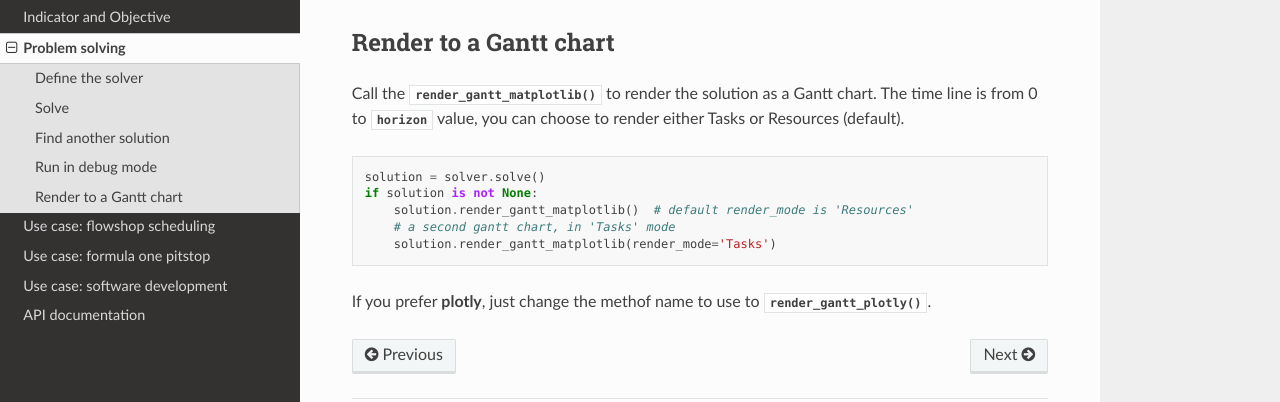
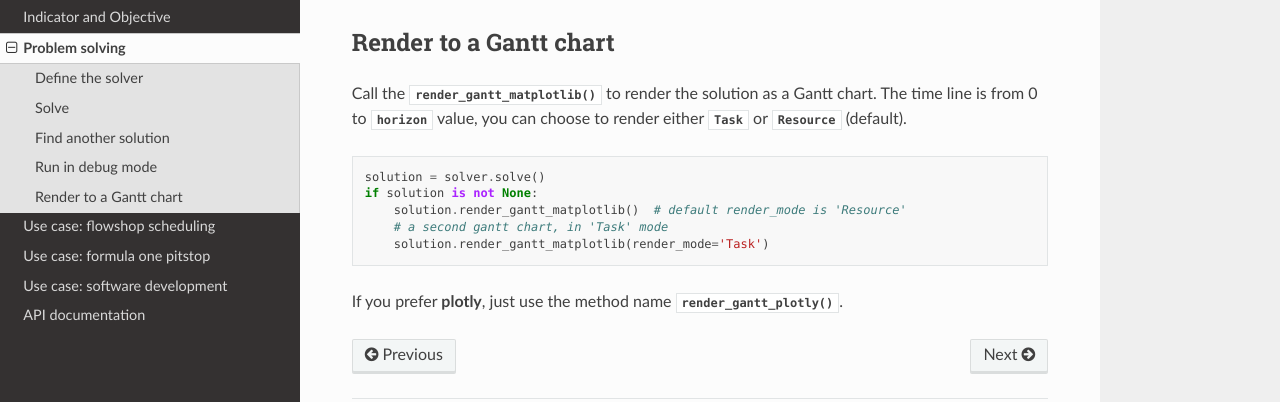
Before and after one commit to tpaviot/ProcessScheduler, a Sphinx documentation site: the page built from doc/solving.rst, in a window 1280 px wide and 900 px high, scrolled down 2095 px. Shown: the part 397-799 px from the top of the window. Built offline with Sphinx 7.4.7 and the Read the Docs theme 2.0.0, drawn with Linux system fonts in a browser that asks for light colours.

Commit message:
Fix API documentation for render_gantt_matplotlib and plotly

```diff
--- a/doc/solving.rst
+++ b/doc/solving.rst
@@ -98,15 +98,14 @@
 Render to a Gantt chart
 -----------------------
 
-Call the :func:`render_gantt_matplotlib` to render the solution as a Gantt chart. The time line is from 0 to :attr:`horizon` value, you can choose to render either Tasks or Resources (default).
+Call the :func:`render_gantt_matplotlib` to render the solution as a Gantt chart. The time line is from 0 to :attr:`horizon` value, you can choose to render either :attr:`Task` or :attr:`Resource` (default).
 
 .. code-block:: python
 
     solution = solver.solve()
     if solution is not None:
-        solution.render_gantt_matplotlib()  # default render_mode is 'Resources'
-        # a second gantt chart, in 'Tasks' mode
-        solution.render_gantt_matplotlib(render_mode='Tasks')
+        solution.render_gantt_matplotlib()  # default render_mode is 'Resource'
+        # a second gantt chart, in 'Task' mode
+        solution.render_gantt_matplotlib(render_mode='Task')
 
-
-If you prefer **plotly**, just change the methof name to use to :func:`render_gantt_plotly`.
+If you prefer **plotly**, just use the method name :func:`render_gantt_plotly`.
```
